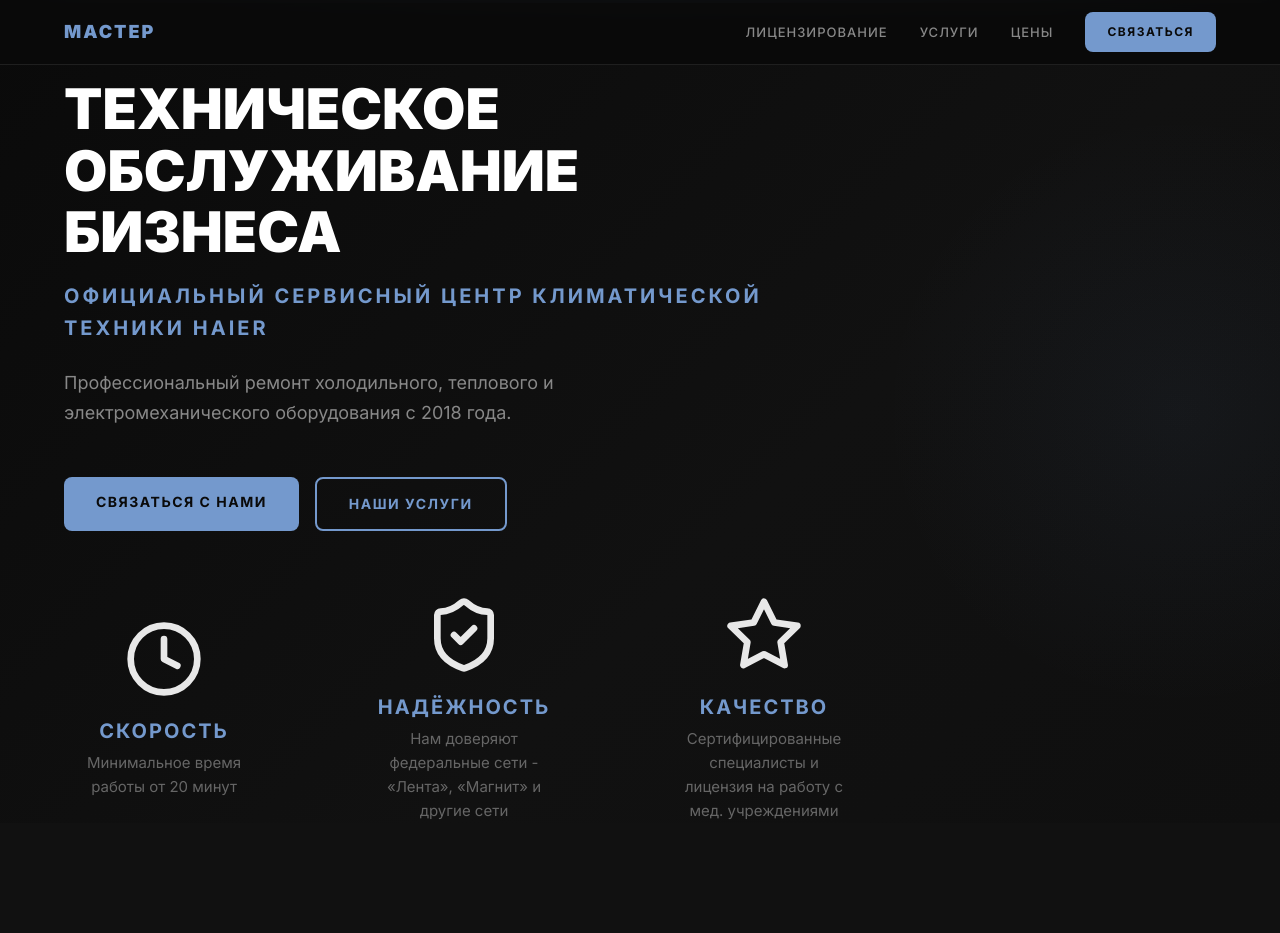
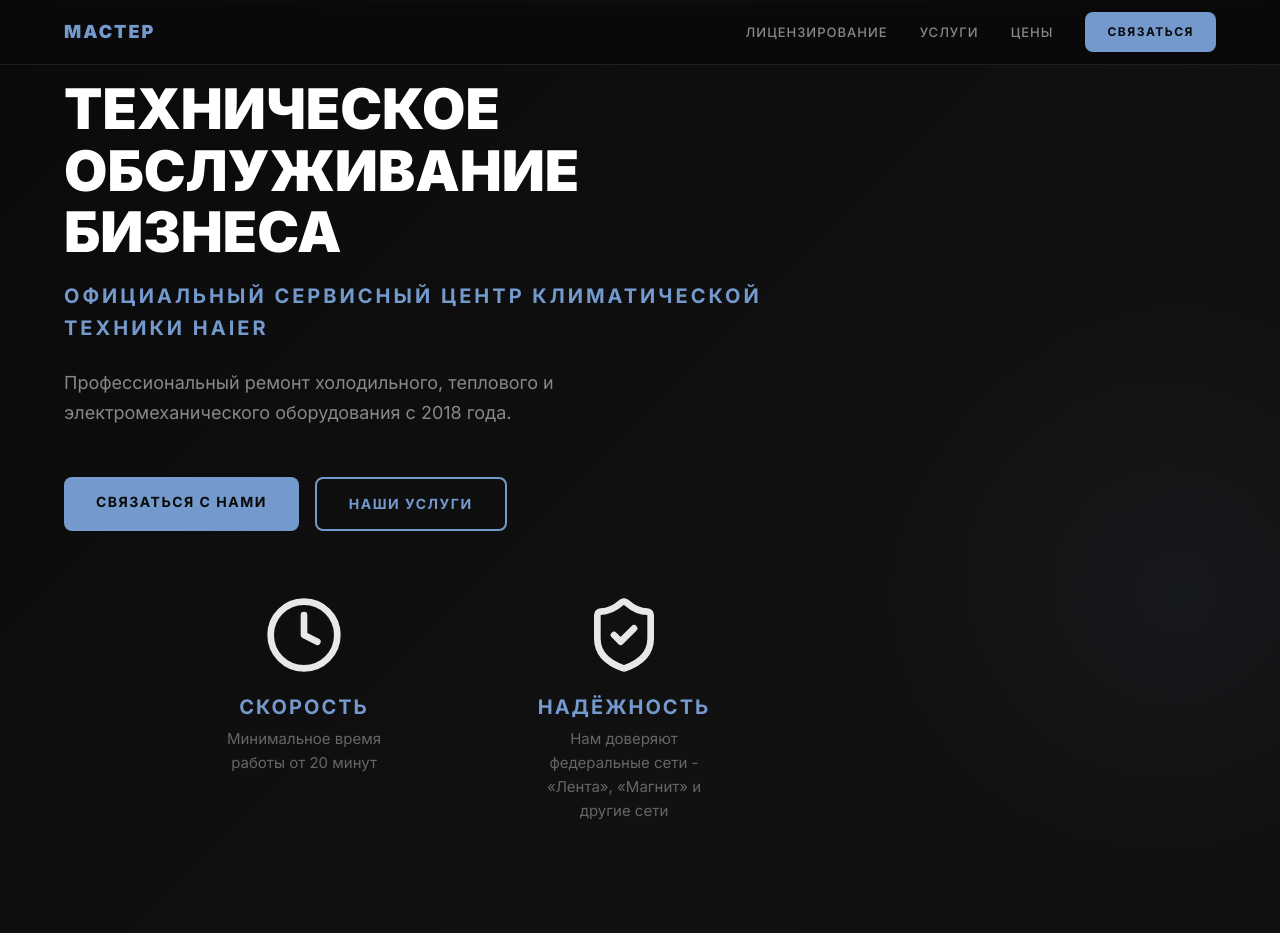
Before and after one commit to DaSnowLeopard/MASTER_web, a Next.js app: page / in a window 1280 px wide. Shown: the top 933 px of the page. Built offline with nearby package versions, Linux system fonts and the light colour scheme.

Commit message:
icons position

```diff
--- a/components/Hero.js
+++ b/components/Hero.js
@@ -81,11 +81,10 @@ export default function Hero() {
           {/* Теги преимуществ */}
           <div className="hero-icons" style={{
             display: 'flex',
-            gap: '120px',
+            gap: '140px',
             marginTop: '64px',
             flexWrap: 'wrap',
             justifyContent: 'center',
-            alignItems: 'center',
           }}>
             {[
               { title: 'СКОРОСТЬ', desc: 'Минимальное время работы от 20 минут', icon: <Clock size={80}/>},
```
